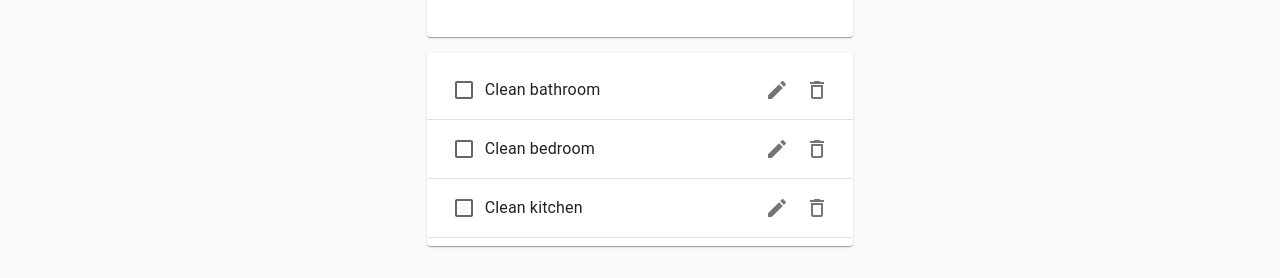
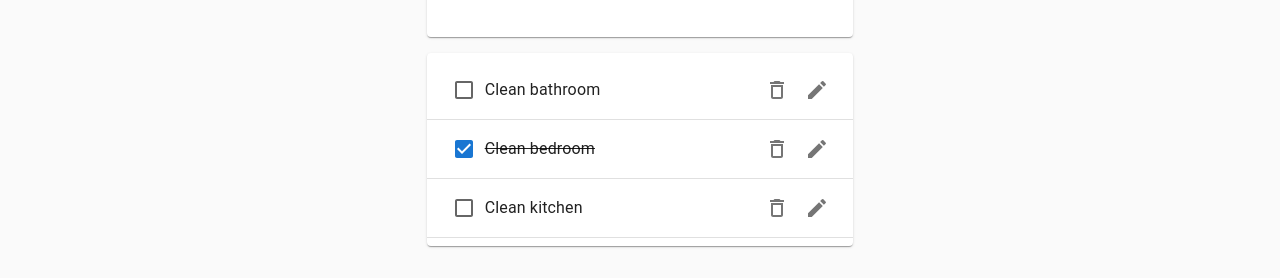
Before and after one commit to Santiago-Pe/todo-app, a React (Create React App) app: page / in a window 1280 px wide. Shown: the part 199-477 px from the top of the page. Built offline with nearby package versions, Linux system fonts and the light colour scheme.

Commit message:
add delete funcions

```diff
--- a/src/Components/TodoApp/TodoApp.js
+++ b/src/Components/TodoApp/TodoApp.js
@@ -11,16 +11,24 @@ import TodoList from "../TodoList/TodoList";
 const TodoApp = () => {
     const initialTodos = [
         {id: 1, task: 'Clean bathroom', completed: false},
-        {id: 2, task: 'Clean bedroom', completed: false},
+        {id: 2, task: 'Clean bedroom', completed: true},
         {id: 3, task: 'Clean kitchen', completed: false}
     ]
     /* ---------- States ---------- */
     const [todos, setTodos] = useState(initialTodos);
 
     /* ---------- Functions ---------- */
-    const addTodo = newTodoText => {
+
+    // Add todo
+    const addTodo = (newTodoText) => {
         setTodos([...todos, {id: 4, task: newTodoText, completed: false}])
     }
+    // Delet todo
+    const removeTodo = (todoId) => {
+        const newTodos = todos.filter( t => t.id !== todoId);
+        setTodos(newTodos)
+    }
+    // Edit todo
 
     /* ---------- Render ---------- */
     return(
@@ -46,7 +54,7 @@ const TodoApp = () => {
         <Grid  container justifyContent='center' style={{marginTop: '2rem'}}>
             <Grid item xs={11} md={8} lg={4}>
                 <TodoForm addTodo={addTodo}/>
-                <TodoList todos={todos}/>
+                <TodoList todos={todos} removeTodo={removeTodo}/>
             </Grid>
         </Grid>
         </Paper>
--- a/src/Components/TodoForm/TodoForm.js
+++ b/src/Components/TodoForm/TodoForm.js
@@ -32,6 +32,7 @@ return (
         size="small"
         required={true}
         variant='filled'
+
       />
       <Button></Button>
     </form>
--- a/src/Components/TodoItem/TodoItem.js
+++ b/src/Components/TodoItem/TodoItem.js
@@ -1,34 +1,38 @@
 /* ---------- Dependencies ---------- */
 import React from "react";
-import {ListItem, ListItemText, Checkbox, IconButton, ListItemSecondaryAction} from "@mui/material";
+import {ListItem, ListItemText, Checkbox, IconButton, ListItemSecondaryAction, Divider} from "@mui/material";
 import DeleteOutlineIcon from '@mui/icons-material/DeleteOutline';
 import  EditIcon from '@mui/icons-material/Edit';
 
 // import {Paper, List, ListItem, Divider, ListItemText} from "@mui/material";
 
-const TodoItem = ({task, completed}) => {
+const TodoItem = ({task, completed, removeTodo , id}) => {
 
 
 
     /* ---------- Render ---------- */
     return(
+        <>
         <ListItem>
         <Checkbox  checked={completed} tabIndex={-1}/>
-        <ListItemText>
+        <ListItemText style={{textDecoration: completed ? 'line-through' : 'none'}}>
             {task}
         </ListItemText>
         <ListItemSecondaryAction>
 
         </ListItemSecondaryAction>
-        <IconButton>
+        <IconButton aria-label="Delete"  onClick={ () => removeTodo(id) }>
+
+            <DeleteOutlineIcon />
+        </IconButton>
+        <IconButton aria-label="Edit">
             <EditIcon />
-        </IconButton>
-        <IconButton>
-            <DeleteOutlineIcon />
         </IconButton>
 
 
         </ListItem>
+        <Divider/>
+        </>
 
 
     )
--- a/src/Components/TodoList/TodoList.js
+++ b/src/Components/TodoList/TodoList.js
@@ -1,11 +1,11 @@
 /* ---------- Dependencies ---------- */
 import React from "react";
-import {Paper, List, Divider} from "@mui/material";
+import {Paper, List} from "@mui/material";
 import TodoItem from "../TodoItem/TodoItem";
 
-const TodoList = (props) => {
+const TodoList = ({todos, removeTodo}) => {
     /* ---------- Destructuring Props / States ---------- */
-    const {todos} = props
+
 
 
     /* ---------- Render ---------- */
@@ -14,8 +14,7 @@ const TodoList = (props) => {
         <List>
             {todos.map(t => (
                 <>
-                    <TodoItem task={t.task} completed={t.completed} key={t.id}/>
-                    <Divider/>
+                    <TodoItem task={t.task} completed={t.completed} key={t.id} removeTodo={removeTodo} id={t.id}/>
                 </>
             ))}
 
```
